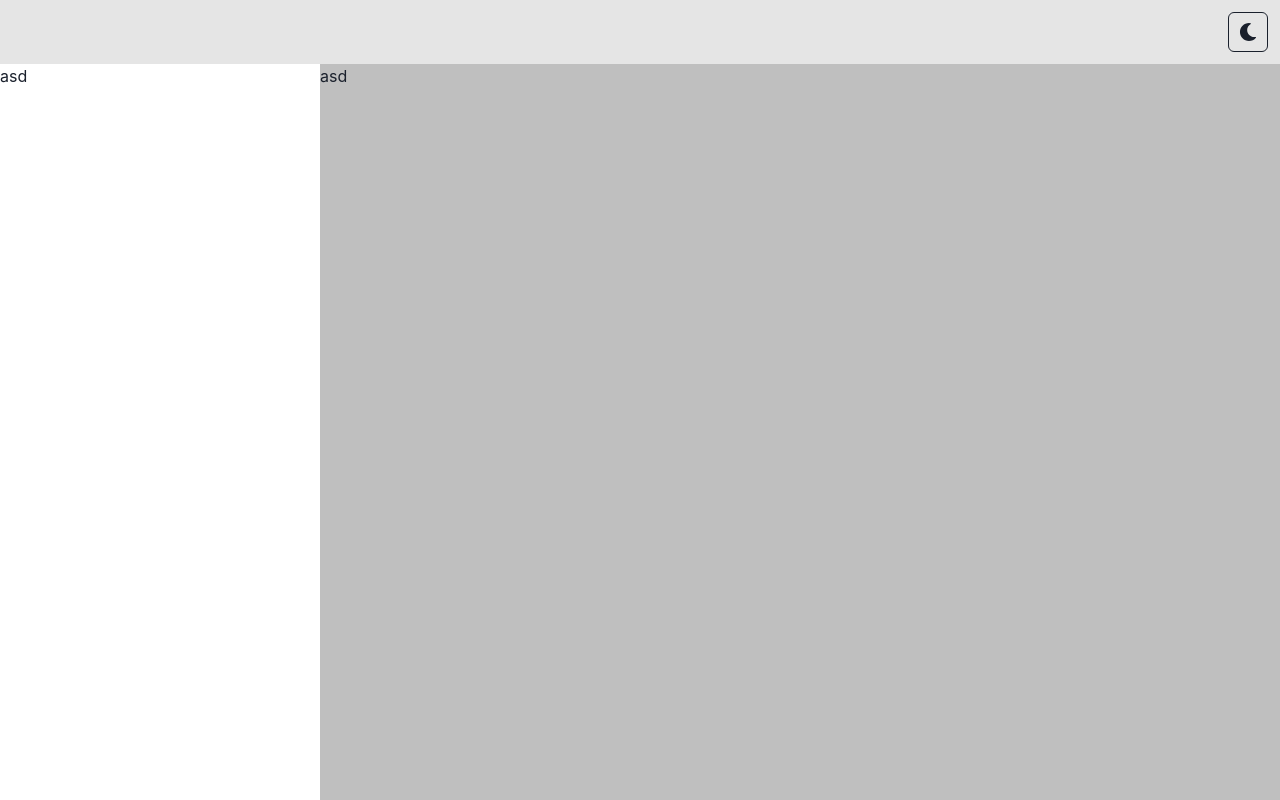
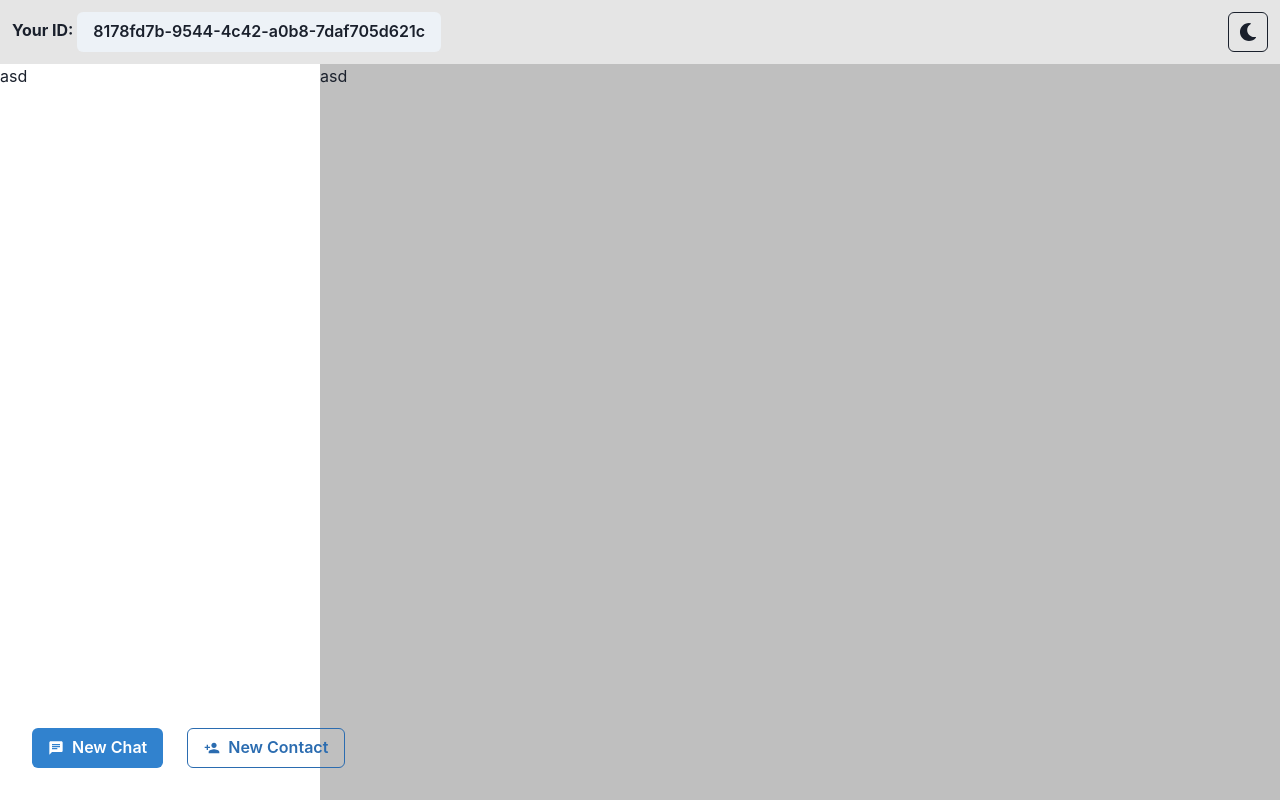
Before and after one commit to razrinn/ppatahc-client, a React (Create React App) app: page / in a window 1280 px wide. Both pictures are taken after typing "Sample" into the empty fields and a click on the button "Create a New ID". Built offline with nearby package versions, Linux system fonts and the light colour scheme.

Commit message:
Dashboard layout, copy to clipboard, new contact modal, new chat modal

```diff
--- a/src/App.tsx
+++ b/src/App.tsx
@@ -1,15 +1,25 @@
 import * as React from "react";
-import { Box, ChakraProvider, Grid, Text, theme } from "@chakra-ui/react";
+import { Box, ChakraProvider, Grid, Heading, theme } from "@chakra-ui/react";
 import { ColorModeSwitcher } from "./utils/ColorModeSwitcher";
 import { useLocalStorage } from "./hooks/useLocalStorage";
 import Login from "./components/Login";
 import Dashboard from "./components/Dashboard";
+import UserIdPopover from "./components/UserIdPopover";
 
-export const App = () => {
+const App = () => {
   const [userId, setUserId] = useLocalStorage("uuid", "");
   return (
     <ChakraProvider theme={theme}>
-      <Grid p={3} bg="rgba(0,0,0,0.1)" position="fixed" w="100%">
+      <Grid
+        templateColumns="repeat(2, 1fr)"
+        p={3}
+        bg="rgba(0,0,0,0.1)"
+        position="fixed"
+        w="100%"
+      >
+        <Heading as="h1" size="s" alignSelf="center">
+          Your ID: <UserIdPopover userId={userId} />
+        </Heading>
         <ColorModeSwitcher justifySelf="flex-end" border="1px" />
       </Grid>
       <Box pt="64px" h="100vh">
@@ -18,3 +28,5 @@ export const App = () => {
     </ChakraProvider>
   );
 };
+
+export default App;
--- a/src/components/Dashboard/index.tsx
+++ b/src/components/Dashboard/index.tsx
@@ -1,15 +1,46 @@
-import { Box, Flex } from "@chakra-ui/react";
-import React from "react";
+import { Box, Button, ButtonGroup, Flex } from "@chakra-ui/react";
+import React, { useState } from "react";
+import { MdChat, MdPersonAdd } from "react-icons/md";
+import NewChatModal from "../NewChatModal";
+import NewContactModal from "../NewContactModal";
 
 const Dashboard = () => {
+  const [isOpenChat, setIsOpenChat] = useState(false);
+  const [isOpenContact, setIsOpenContact] = useState(false);
   return (
-    <Flex h="100%">
+    <Flex h="100%" position="relative">
       <Box h="100%" width="25%">
         asd
       </Box>
       <Box h="100%" w="75%" bg="rgba(0,0,0,0.25)">
         asd
       </Box>
+      <ButtonGroup spacing="6" position="absolute" bottom={8} left={8}>
+        <Button
+          colorScheme="blue"
+          type="submit"
+          leftIcon={<MdChat />}
+          onClick={() => setIsOpenChat(true)}
+        >
+          New Chat
+        </Button>
+        <Button
+          variant="outline"
+          colorScheme="blue"
+          leftIcon={<MdPersonAdd />}
+          onClick={() => setIsOpenContact(true)}
+        >
+          New Contact
+        </Button>
+      </ButtonGroup>
+      <NewChatModal
+        isOpen={isOpenChat}
+        handleCloseModal={() => setIsOpenChat(false)}
+      />
+      <NewContactModal
+        isOpen={isOpenContact}
+        handleCloseModal={() => setIsOpenContact(false)}
+      />
     </Flex>
   );
 };
--- a/src/components/Login/index.tsx
+++ b/src/components/Login/index.tsx
@@ -29,7 +29,7 @@ const Login: React.FC<Props> = ({ onFormSubmit = () => {} }) => {
     onFormSubmit(uuid());
   };
   return (
-    <Container>
+    <Container h="100%">
       <Flex justifyContent="center" h="100%" flexDir="column">
         <Heading as="h1" size="xl">
           Login to ChatApp
--- /dev/null
+++ b/src/components/NewChatModal/index.tsx
@@ -0,0 +1,63 @@
+import {
+  Modal,
+  ModalBody,
+  ModalCloseButton,
+  ModalContent,
+  ModalFooter,
+  ModalHeader,
+  ModalOverlay,
+} from "@chakra-ui/modal";
+import {
+  Button,
+  Checkbox,
+  FormControl,
+  FormLabel,
+  Select,
+  VStack,
+} from "@chakra-ui/react";
+import React from "react";
+
+interface Props {
+  isOpen: boolean;
+  handleCloseModal(): void;
+}
+
+const NewChatModal: React.FC<Props> = ({
+  isOpen,
+  handleCloseModal = () => {},
+}) => {
+  return (
+    <Modal isOpen={isOpen} onClose={handleCloseModal} scrollBehavior="inside">
+      <ModalOverlay />
+      <ModalContent>
+        <ModalHeader>Create New Chat</ModalHeader>
+        <ModalCloseButton />
+        <ModalBody>
+          <FormControl>
+            <FormLabel>Select Friend(s) to Add to Chat Room</FormLabel>
+            <VStack alignItems="flex-start">
+              <Checkbox colorScheme="blue" defaultIsChecked>
+                Checkbox
+              </Checkbox>
+            </VStack>
+          </FormControl>
+        </ModalBody>
+
+        <ModalFooter>
+          <Button colorScheme="blue" mr={3}>
+            Create
+          </Button>
+          <Button
+            variant="outline"
+            colorScheme="blue"
+            onClick={handleCloseModal}
+          >
+            Cancel
+          </Button>
+        </ModalFooter>
+      </ModalContent>
+    </Modal>
+  );
+};
+
+export default NewChatModal;
--- /dev/null
+++ b/src/components/NewContactModal/index.tsx
@@ -0,0 +1,65 @@
+import {
+  Modal,
+  ModalBody,
+  ModalCloseButton,
+  ModalContent,
+  ModalFooter,
+  ModalHeader,
+  ModalOverlay,
+} from "@chakra-ui/modal";
+import {
+  Button,
+  FormControl,
+  FormHelperText,
+  FormLabel,
+  Input,
+} from "@chakra-ui/react";
+import React from "react";
+
+interface Props {
+  isOpen: boolean;
+  handleCloseModal(): void;
+}
+
+const NewContactModal: React.FC<Props> = ({
+  isOpen,
+  handleCloseModal = () => {},
+}) => {
+  return (
+    <Modal isOpen={isOpen} onClose={handleCloseModal} scrollBehavior="inside">
+      <ModalOverlay />
+      <ModalContent>
+        <ModalHeader>Create New Contact</ModalHeader>
+        <ModalCloseButton />
+        <ModalBody>
+          <FormControl>
+            <FormLabel>User ID</FormLabel>
+            <Input
+              type="text"
+              placeholder="Example: 'aysdh23-21663gb-asdhsabh'"
+            />
+            <FormHelperText>Your new friend user ID.</FormHelperText>
+          </FormControl>
+          <FormControl mt={6}>
+            <FormLabel>Name</FormLabel>
+            <Input type="text" placeholder="Example: 'John Doe'" />
+          </FormControl>
+        </ModalBody>
+        <ModalFooter>
+          <Button colorScheme="blue" mr={3}>
+            Create
+          </Button>
+          <Button
+            variant="outline"
+            colorScheme="blue"
+            onClick={handleCloseModal}
+          >
+            Cancel
+          </Button>
+        </ModalFooter>
+      </ModalContent>
+    </Modal>
+  );
+};
+
+export default NewContactModal;
--- /dev/null
+++ b/src/components/UserIdPopover/index.tsx
@@ -0,0 +1,39 @@
+import * as React from "react";
+import {
+  Button,
+  Popover,
+  PopoverArrow,
+  PopoverBody,
+  PopoverContent,
+  PopoverTrigger,
+} from "@chakra-ui/react";
+
+interface PropsUser {
+  userId: string;
+}
+
+const UserIdPopover: React.FC<PropsUser> = ({ userId }) => {
+  const copyToClipboard = () => {
+    const element = document.createElement("input");
+    element.type = "text";
+    element.value = userId;
+    element.style.position = "fixed"; // Prevent MS edge scrolling.
+    document.body.append(element);
+    element.select();
+    document.execCommand("copy");
+    document.body.removeChild(element);
+  };
+  return (
+    <Popover>
+      <PopoverTrigger>
+        <Button onClick={copyToClipboard}>{userId}</Button>
+      </PopoverTrigger>
+      <PopoverContent>
+        <PopoverArrow />
+        <PopoverBody>Copied to clipboard!</PopoverBody>
+      </PopoverContent>
+    </Popover>
+  );
+};
+
+export default UserIdPopover;
```
Also changed, not shown: src/index.tsx (+8 -8 lines), 1 other file (tests, documents, lock files or other folders).
